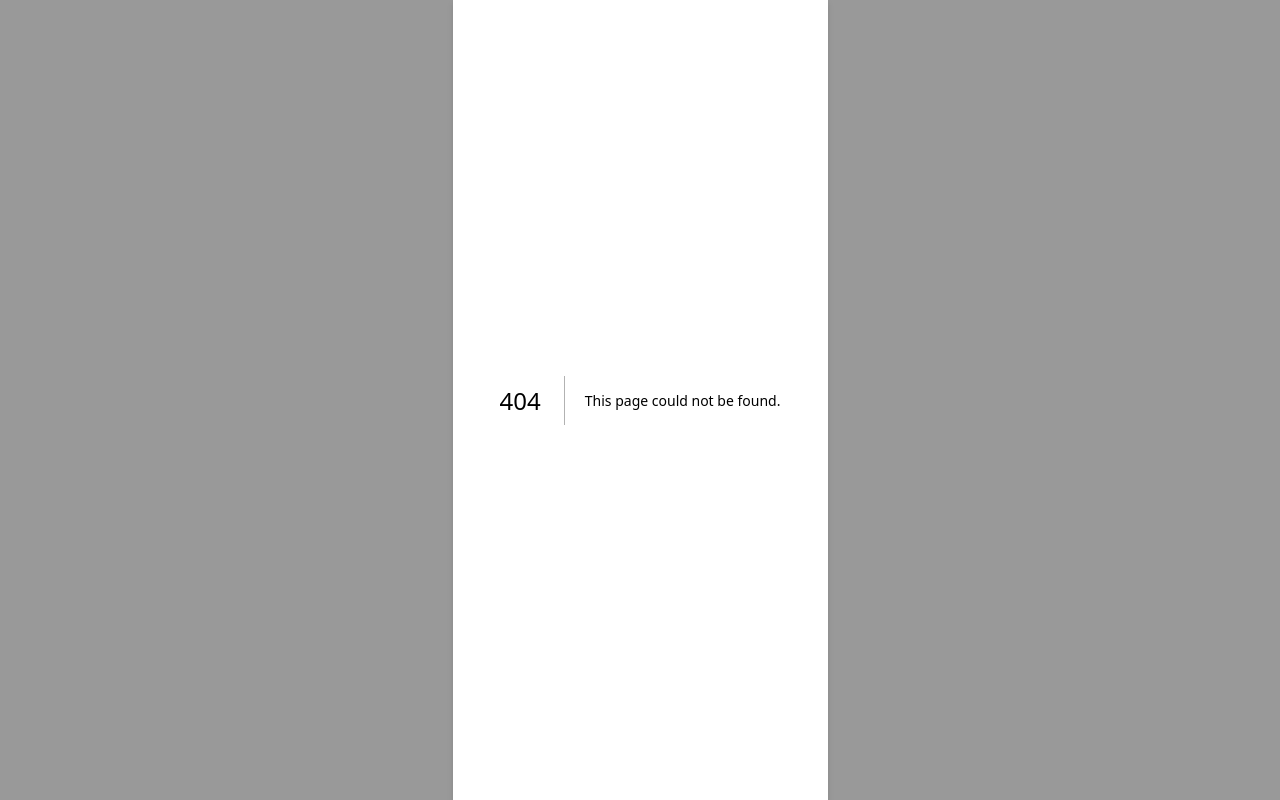
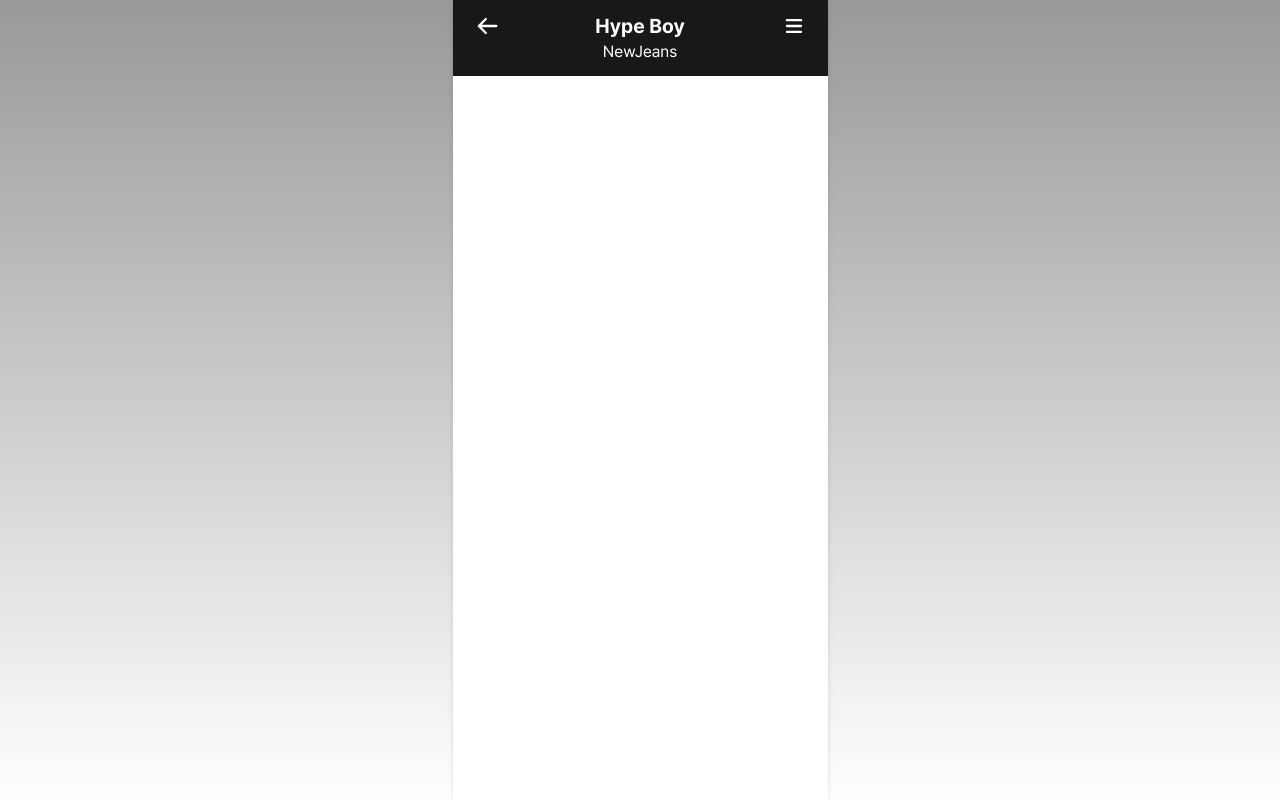
Before and after one commit to EmoHiphopSeason2/mz2mo-client, a Next.js app: page /playing in a window 1280 px wide. Before the commit this address had no page. Built offline with nearby package versions, Linux system fonts and the light colour scheme.

Commit message:
feat: 음악 재생 Page 컴포넌트 추가 및 Header 퍼블리싱

```diff
--- a/src/app/layout.tsx
+++ b/src/app/layout.tsx
@@ -25,7 +25,7 @@
       <body className="bg-gray-500">
         <ReactQueryProvider>
           <JotaiAtomProvider>
-            <main className="w-[375px] flex-col bg-white drop-shadow-md m-auto">
+            <main className="w-[375px] h-screen flex-col bg-white drop-shadow-md m-auto">
               {children}
             </main>
           </JotaiAtomProvider>
--- /dev/null
+++ b/src/app/playing/page.tsx
@@ -0,0 +1,24 @@
+'use client';
+
+import Header from '@/components/header/Header';
+import MenuButton from '@/components/header/MenuButton';
+import PreviousButton from '@/components/header/PreviousButton';
+
+const PlayingPage = () => {
+  return (
+    <>
+      <Header
+        headerLeft={<PreviousButton onClick={() => {}} className="mb-auto" />}
+        headerCenter={
+          <div className="bg-black flex-col w-100 text-center">
+            <h5 className="text-white text-h3">Hype Boy</h5>
+            <p className="text-white text-body2">NewJeans</p>
+          </div>
+        }
+        headerRight={<MenuButton onClick={() => {}} className="mb-auto" />}
+      />
+    </>
+  );
+};
+
+export default PlayingPage;
```
